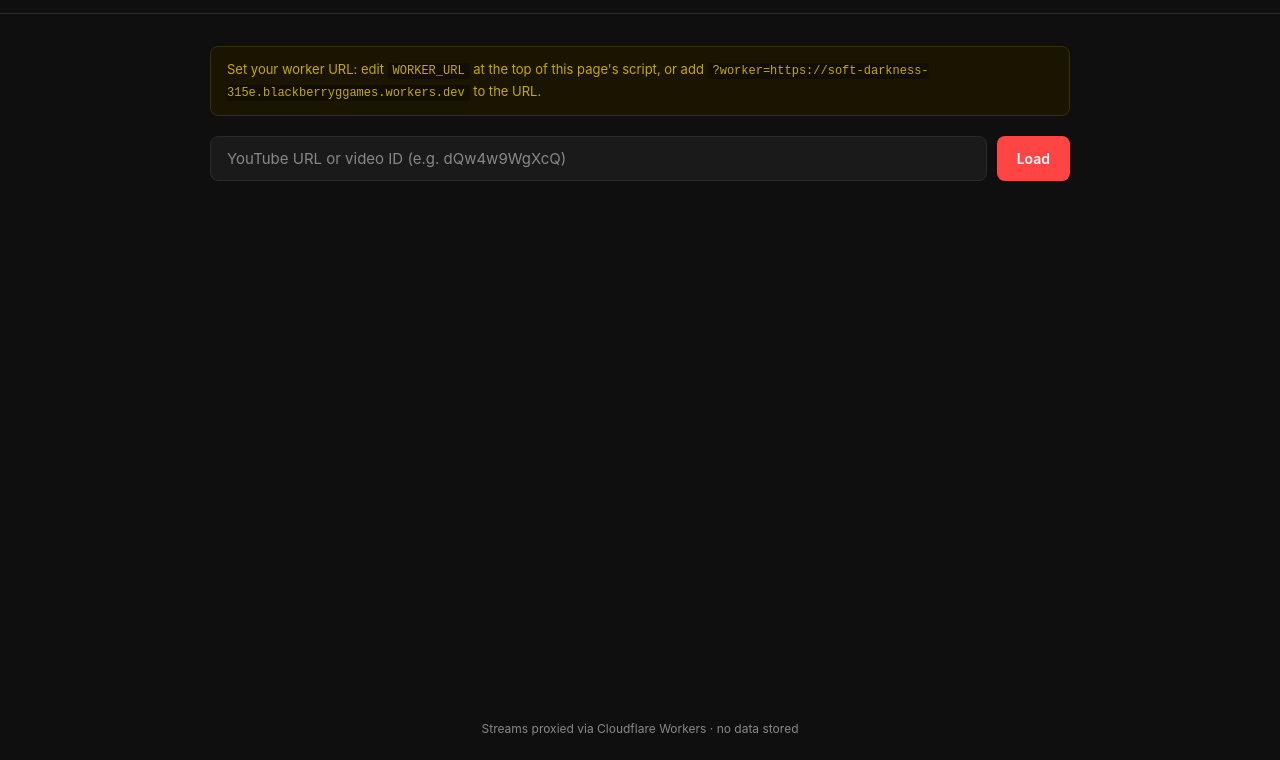
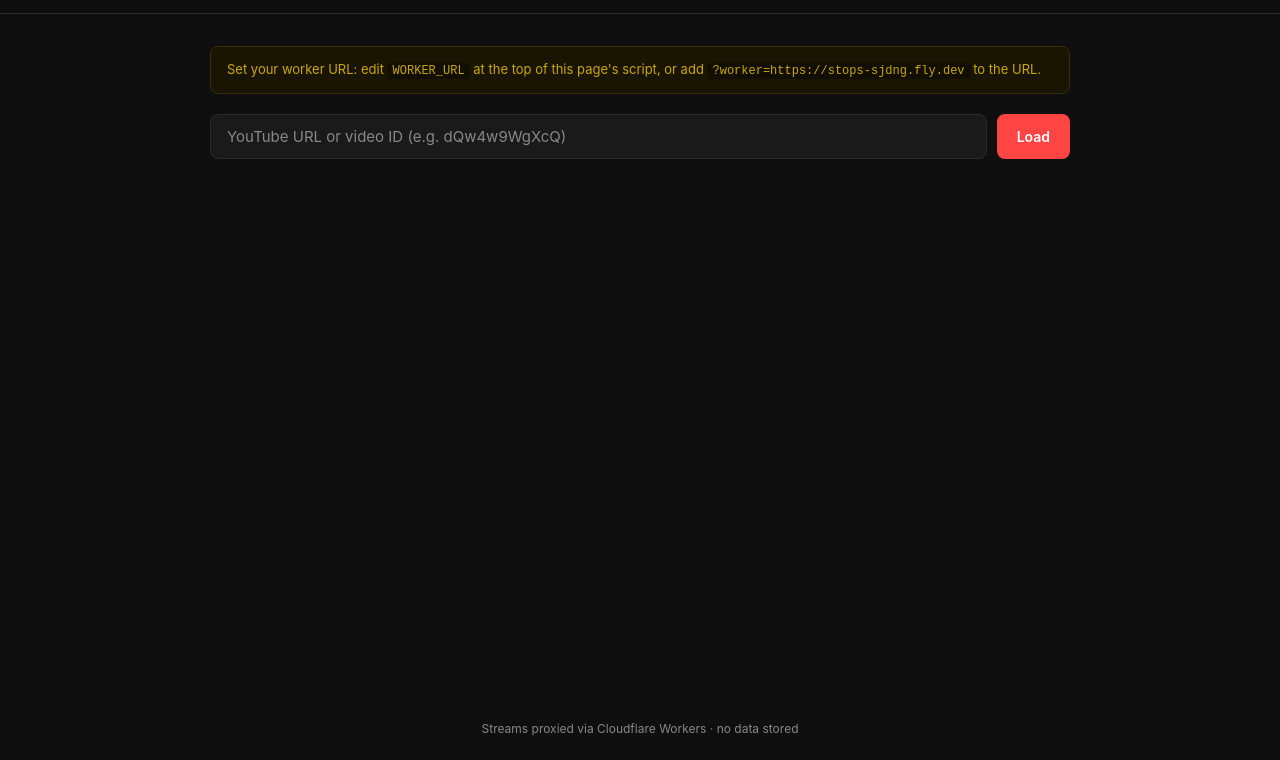
Before and after one commit to blackberryggames/test-work-pls, a plain HTML site: page index.html in a window 1280 px wide. Shown: the part 40-800 px from the top of the page. Drawn offline with Linux system fonts and the light colour scheme.

Commit message:
Update index.html

```diff
--- a/index.html
+++ b/index.html
@@ -286,7 +286,7 @@
   <!-- Config notice -->
   <div class="config-note" id="configNote">
     Set your worker URL: edit <code>WORKER_URL</code> at the top of this page's script, or add
-    <code>?worker=https://soft-darkness-315e.blackberryggames.workers.dev</code> to the URL.
+    <code>?worker=https://stops-sjdng.fly.dev</code> to the URL.
   </div>
 
   <!-- Search -->
@@ -323,7 +323,7 @@
 // ─── CONFIG ──────────────────────────────────────────────────────────────────
 // Change this to your deployed worker URL.
 // Can also be overridden via ?worker=https://... in the page URL.
-let WORKER_URL = "https://your-worker.workers.dev";
+let WORKER_URL = "https://stops-sjdng.fly.dev";
 // ─────────────────────────────────────────────────────────────────────────────
 
 (function init() {
```
